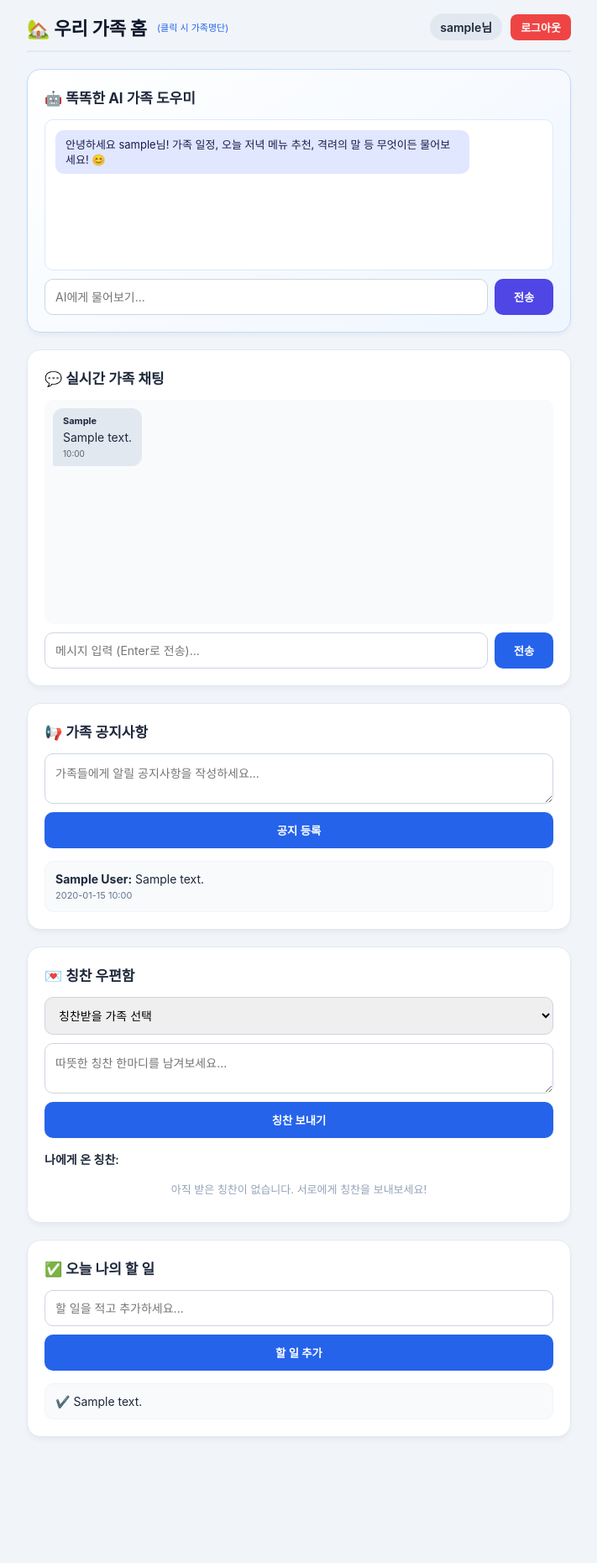
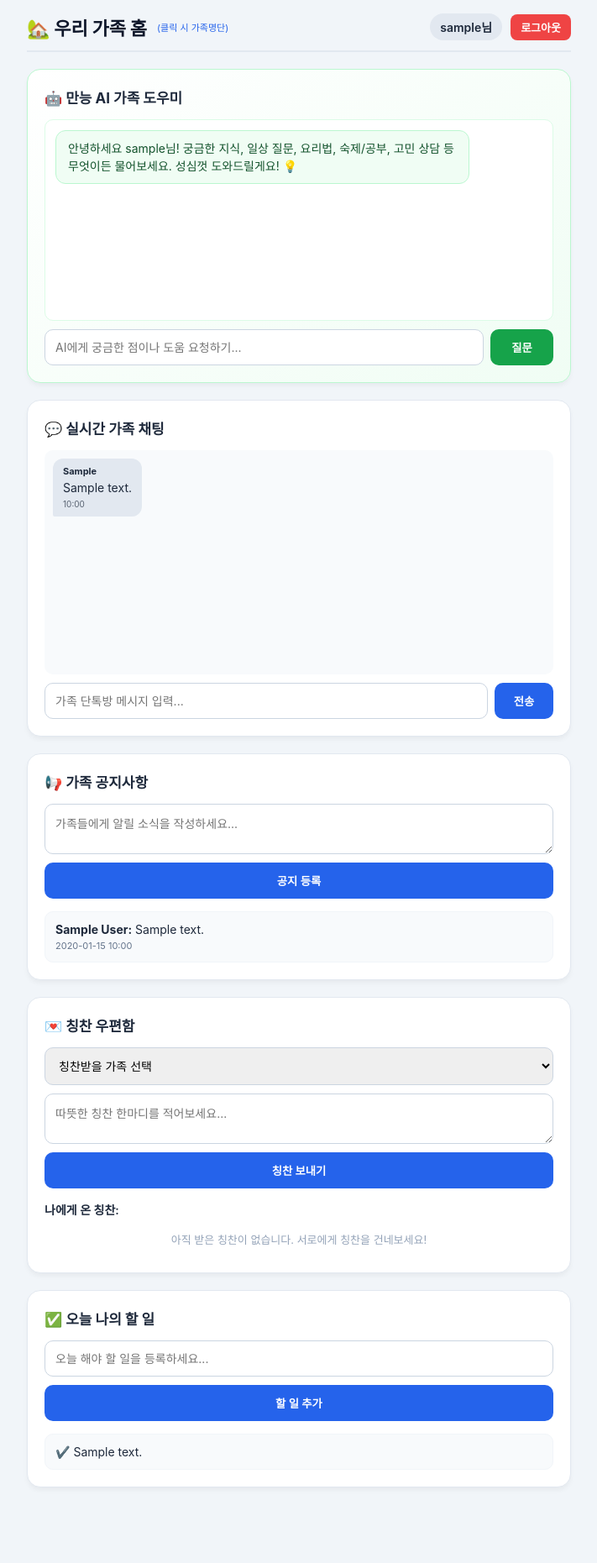
Before and after one commit to wonhee0602-cmyk/family-hub, a Flask app: page / in a window 1280 px wide. Shown: the whole page at 84% size, without its empty margins (284-995 px from the left). Before the commit the page ends 1711 px from the top, so only its background shows below. Run offline with Flask 3, Linux system fonts and the light colour scheme; a user stored in the database is signed in; tables that the repository leaves empty hold one stand-in row (values such as "Sample post").

Commit message:
Update index.html

```diff
--- a/templates/index.html
+++ b/templates/index.html
@@ -14,7 +14,7 @@
     /* 헤더 및 드롭다운 */
     header { display: flex; justify-content: space-between; align-items: center; margin-bottom: 20px; padding-bottom: 12px; border-bottom: 2px solid #e2e8f0; position: relative; }
     .brand-title { font-size: 22px; font-weight: 800; color: #0f172a; display: flex; align-items: center; gap: 8px; cursor: pointer; user-select: none; }
-    .brand-title:hover { opacity: 0.8; }
+    .brand-title:hover { opacity: 0.85; }
     .brand-hint { font-size: 11px; color: #2563eb; font-weight: normal; margin-left: 4px; }
 
     .family-modal { display: none; position: absolute; top: 48px; left: 0; background: white; border: 1px solid #cbd5e1; border-radius: 12px; padding: 15px; width: 260px; box-shadow: 0 10px 25px rgba(0,0,0,0.15); z-index: 100; }
@@ -42,22 +42,22 @@
     .item-meta { font-size: 11px; color: #64748b; margin-top: 4px; }
     .empty-text { font-size: 13px; color: #94a3b8; text-align: center; padding: 10px 0; }
 
-    /* 실시간 채팅 박스 */
+    /* 실시간 채팅 */
     .chat-container { display: flex; flex-direction: column; height: 320px; }
     .chat-messages { flex: 1; overflow-y: auto; padding: 10px; background: #f8fafc; border-radius: 10px; display: flex; flex-direction: column; gap: 8px; margin-bottom: 10px; }
-    .chat-bubble { max-width: 80%; padding: 8px 12px; border-radius: 12px; font-size: 14px; line-height: 1.4; }
+    .chat-bubble { max-width: 80%; padding: 8px 12px; border-radius: 12px; font-size: 14px; line-height: 1.4; word-break: break-word; }
     .chat-bubble.mine { align-self: flex-end; background: #2563eb; color: white; border-bottom-right-radius: 2px; }
     .chat-bubble.other { align-self: flex-start; background: #e2e8f0; color: #1e293b; border-bottom-left-radius: 2px; }
     .chat-meta { font-size: 10px; opacity: 0.7; margin-top: 2px; }
     .chat-input-row { display: flex; gap: 8px; }
     .chat-input-row input { flex: 1; }
 
-    /* 대화용 AI 비서 섹션 */
-    .ai-card { background: linear-gradient(145deg, #ffffff, #eff6ff); border: 1.5px solid #bfdbfe; }
-    .ai-bubble-box { height: 180px; overflow-y: auto; background: white; border-radius: 10px; padding: 12px; border: 1px solid #dbeafe; display: flex; flex-direction: column; gap: 8px; margin-bottom: 10px; }
-    .ai-msg { padding: 8px 12px; border-radius: 10px; font-size: 13px; line-height: 1.4; max-width: 85%; }
-    .ai-msg.ai { background: #e0e7ff; color: #1e1b4b; align-self: flex-start; }
-    .ai-msg.user { background: #3b82f6; color: white; align-self: flex-end; }
+    /* 만능 AI 비서 카드 */
+    .ai-card { background: linear-gradient(145deg, #ffffff, #f0fdf4); border: 1.5px solid #bbf7d0; }
+    .ai-bubble-box { height: 240px; overflow-y: auto; background: white; border-radius: 10px; padding: 12px; border: 1px solid #dcfce7; display: flex; flex-direction: column; gap: 10px; margin-bottom: 10px; }
+    .ai-msg { padding: 10px 14px; border-radius: 12px; font-size: 14px; line-height: 1.5; max-width: 85%; word-break: break-word; white-space: pre-wrap; }
+    .ai-msg.ai { background: #f0fdf4; border: 1px solid #bbf7d0; color: #14532d; align-self: flex-start; }
+    .ai-msg.user { background: #16a34a; color: white; align-self: flex-end; }
   </style>
 </head>
 <body>
@@ -67,9 +67,9 @@
       🏡 우리 가족 홈 <span class="brand-hint">(클릭 시 가족명단)</span>
     </div>
 
-    <!-- 우리 가족 홈 누르면 뜨는 가족 명단 -->
+    <!-- 우리 가족 홈 클릭 시 뜨는 가입된 가족 명단 -->
     <div class="family-modal" id="familyModal">
-      <h3>👥 가입된 가족 목록</h3>
+      <h3>👥 함께하는 가족 목록</h3>
       <ul class="family-list">
         {% for u in all_users %}
           <li class="family-item">
@@ -87,15 +87,15 @@
     </div>
   </header>
 
-  <!-- 대화용 AI 가족 도우미 -->
+  <!-- 만능 대화형 AI 도우미 (질문 & 답변용) -->
   <div class="card ai-card">
-    <h2>🤖 똑똑한 AI 가족 도우미</h2>
+    <h2>🤖 만능 AI 가족 도우미</h2>
     <div class="ai-bubble-box" id="aiBubbleBox">
-      <div class="ai-msg ai">안녕하세요 {{ user.username }}님! 가족 일정, 오늘 저녁 메뉴 추천, 격려의 말 등 무엇이든 물어보세요! 😊</div>
+      <div class="ai-msg ai">안녕하세요 {{ user.username }}님! 궁금한 지식, 일상 질문, 요리법, 숙제/공부, 고민 상담 등 무엇이든 물어보세요. 성심껏 도와드릴게요! 💡</div>
     </div>
     <div class="chat-input-row">
-      <input type="text" id="aiInput" placeholder="AI에게 물어보기..." onkeypress="if(event.key==='Enter') askAI()">
-      <button class="action-btn" onclick="askAI()" style="width:70px; background:#4f46e5;">전송</button>
+      <input type="text" id="aiInput" placeholder="AI에게 궁금한 점이나 도움 요청하기..." onkeypress="if(event.key==='Enter') askAI()">
+      <button class="action-btn" id="aiSendBtn" onclick="askAI()" style="width:75px; background:#16a34a;">질문</button>
     </div>
   </div>
 
@@ -113,17 +113,17 @@
         {% endfor %}
       </div>
       <div class="chat-input-row">
-        <input type="text" id="chatInput" placeholder="메시지 입력 (Enter로 전송)..." onkeypress="if(event.key==='Enter') sendChat()">
+        <input type="text" id="chatInput" placeholder="가족 단톡방 메시지 입력..." onkeypress="if(event.key==='Enter') sendChat()">
         <button class="action-btn" onclick="sendChat()" style="width:70px;">전송</button>
       </div>
     </div>
   </div>
 
-  <!-- 공지사항 -->
+  <!-- 가족 공지사항 -->
   <div class="card">
     <h2>📢 가족 공지사항</h2>
     <form action="/add_notice" method="POST">
-      <textarea name="content" rows="2" placeholder="가족들에게 알릴 공지사항을 작성하세요..." required></textarea>
+      <textarea name="content" rows="2" placeholder="가족들에게 알릴 소식을 작성하세요..." required></textarea>
       <button type="submit" class="action-btn">공지 등록</button>
     </form>
     <ul class="item-list" id="noticeList">
@@ -150,7 +150,7 @@
           {% endif %}
         {% endfor %}
       </select>
-      <textarea name="content" rows="2" placeholder="따뜻한 칭찬 한마디를 남겨보세요..." required></textarea>
+      <textarea name="content" rows="2" placeholder="따뜻한 칭찬 한마디를 적어보세요..." required></textarea>
       <button type="submit" class="action-btn">칭찬 보내기</button>
     </form>
     <div style="font-weight: 600; font-size: 14px; margin-top: 10px; margin-bottom: 6px;">나에게 온 칭찬:</div>
@@ -161,16 +161,16 @@
           <div class="item-meta">{{ praise.created_at.strftime('%Y-%m-%d %H:%M') }}</div>
         </li>
       {% else %}
-        <div class="empty-text">아직 받은 칭찬이 없습니다. 서로에게 칭찬을 보내보세요!</div>
+        <div class="empty-text">아직 받은 칭찬이 없습니다. 서로에게 칭찬을 건네보세요!</div>
       {% endfor %}
     </ul>
   </div>
 
-  <!-- 할 일 목록 -->
+  <!-- 오늘 나의 할 일 -->
   <div class="card">
     <h2>✅ 오늘 나의 할 일</h2>
     <form action="/add_todo" method="POST">
-      <input type="text" name="content" placeholder="할 일을 적고 추가하세요..." required>
+      <input type="text" name="content" placeholder="오늘 해야 할 일을 등록하세요..." required>
       <button type="submit" class="action-btn">할 일 추가</button>
     </form>
     <ul class="item-list">
@@ -198,38 +198,46 @@
       }
     });
 
-    // 대화형 AI 도우미 로직
-    function askAI() {
+    // 만능 AI 도우미 비동기 질의응답
+    async function askAI() {
       const input = document.getElementById('aiInput');
       const box = document.getElementById('aiBubbleBox');
-      const query = input.value.trim();
-      if (!query) return;
+      const btn = document.getElementById('aiSendBtn');
+      const prompt = input.value.trim();
+      if (!prompt) return;
 
-      // 내 질문 띄우기
-      box.innerHTML += `<div class="ai-msg user">${query}</div>`;
+      // 사용자 질문 즉시 화면 표시
+      box.innerHTML += `<div class="ai-msg user">${prompt}</div>`;
       input.value = '';
+
+      // 답변 생성 중 표시
+      const loadingId = 'ai-loading-' + Date.now();
+      box.innerHTML += `<div class="ai-msg ai" id="${loadingId}">답변을 생각하고 있어요... 💭</div>`;
       box.scrollTop = box.scrollHeight;
+      btn.disabled = true;
 
-      // AI 스마트 응답 (메뉴 추천, 격려, 계산 등)
-      setTimeout(() => {
-        let reply = "가족들과 함께하는 따뜻하고 행복한 시간 보내세요! ✨";
-        if (query.includes("메뉴") || query.includes("밥") || query.includes("저녁") || query.includes("점심")) {
-          const foods = ["맛있는 김치찌개와 계란말이", "바삭한 삼겹살 파티", "따뜻한 된장찌개", "온 가족이 함께 먹는 떡볶이와 튀김", "소고기 볶음밥"];
-          reply = `오늘 식사로 **${foods[Math.floor(Math.random() * foods.length)]}** 어떠세요? 🍲`;
-        } else if (query.includes("심심") || query.includes("놀자")) {
-          reply = "가족들과 가벼운 끝말잇기나 보드게임 한 판 어떠세요? 🎲";
-        } else if (query.includes("사랑해") || query.includes("고마워")) {
-          reply = "마음을 표현하는 멋진 가족이네요! 우편함에도 칭찬 한마디를 남겨보세요. ❤️";
-        } else if (query.includes("날씨")) {
-          reply = "외출 전 겉옷을 잘 챙기시고 오늘도 좋은 하루 보내세요! ☀️";
-        }
+      try {
+        const res = await fetch('/api/ai_chat', {
+          method: 'POST',
+          headers: { 'Content-Type': 'application/json' },
+          body: JSON.stringify({ prompt: prompt })
+        });
+        const data = await res.json();
+        const loadElem = document.getElementById(loadingId);
+        if (loadElem) loadElem.remove();
 
-        box.innerHTML += `<div class="ai-msg ai">${reply}</div>`;
+        box.innerHTML += `<div class="ai-msg ai">${data.reply || '답변을 불러오지 못했습니다.'}</div>`;
+      } catch (err) {
+        const loadElem = document.getElementById(loadingId);
+        if (loadElem) loadElem.remove();
+        box.innerHTML += `<div class="ai-msg ai">일시적인 네트워크 오류가 발생했습니다. 잠시 후 다시 질문해 주세요.</div>`;
+      } finally {
+        btn.disabled = false;
         box.scrollTop = box.scrollHeight;
-      }, 500);
+      }
     }
 
-    // 실시간 채팅 전송
+    // 가족 단톡방 전송
     async function sendChat() {
       const input = document.getElementById('chatInput');
       const text = input.value.trim();
@@ -244,7 +252,7 @@
       syncData();
     }
 
-    // 무새로고침 백그라운드 동기화 (2초)
+    // 실시간 동기화
     async function syncData() {
       try {
         const res = await fetch('/api/live_sync');
```
